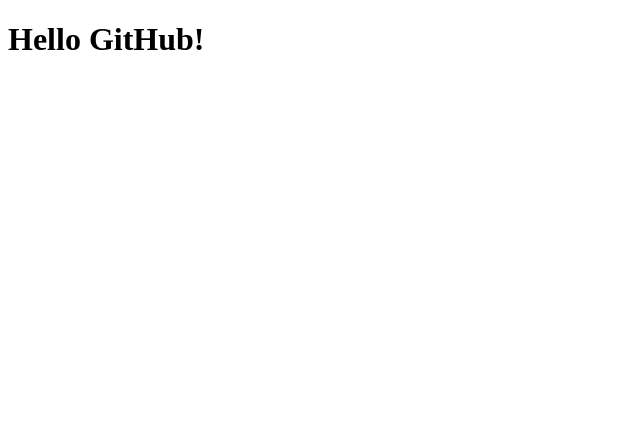
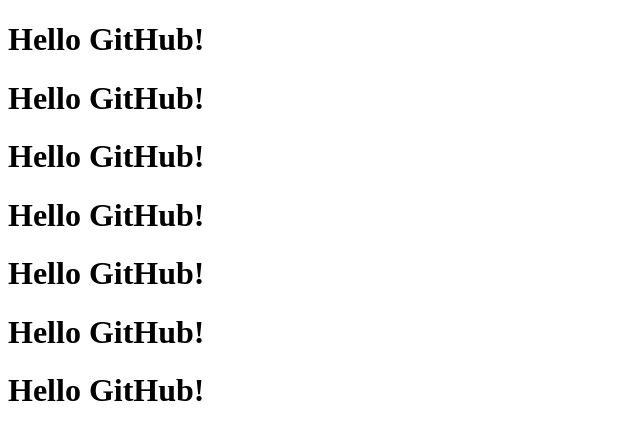
Before and after one commit to shaikhahmeed/html-project, a plain HTML site: page index.html in a window 1280 px wide. Shown: the whole page, without its empty margins (0-640 px from the left). Drawn offline with Linux system fonts and the light colour scheme.

Commit message:
first update

```diff
--- a/index.html
+++ b/index.html
@@ -8,5 +8,11 @@
 <body>
 
     <h1>Hello GitHub!</h1>
+    <h1>Hello GitHub!</h1>
+    <h1>Hello GitHub!</h1>
+    <h1>Hello GitHub!</h1>
+    <h1>Hello GitHub!</h1>
+    <h1>Hello GitHub!</h1>
+    <h1>Hello GitHub!</h1>
 </body>
 </html>
```
